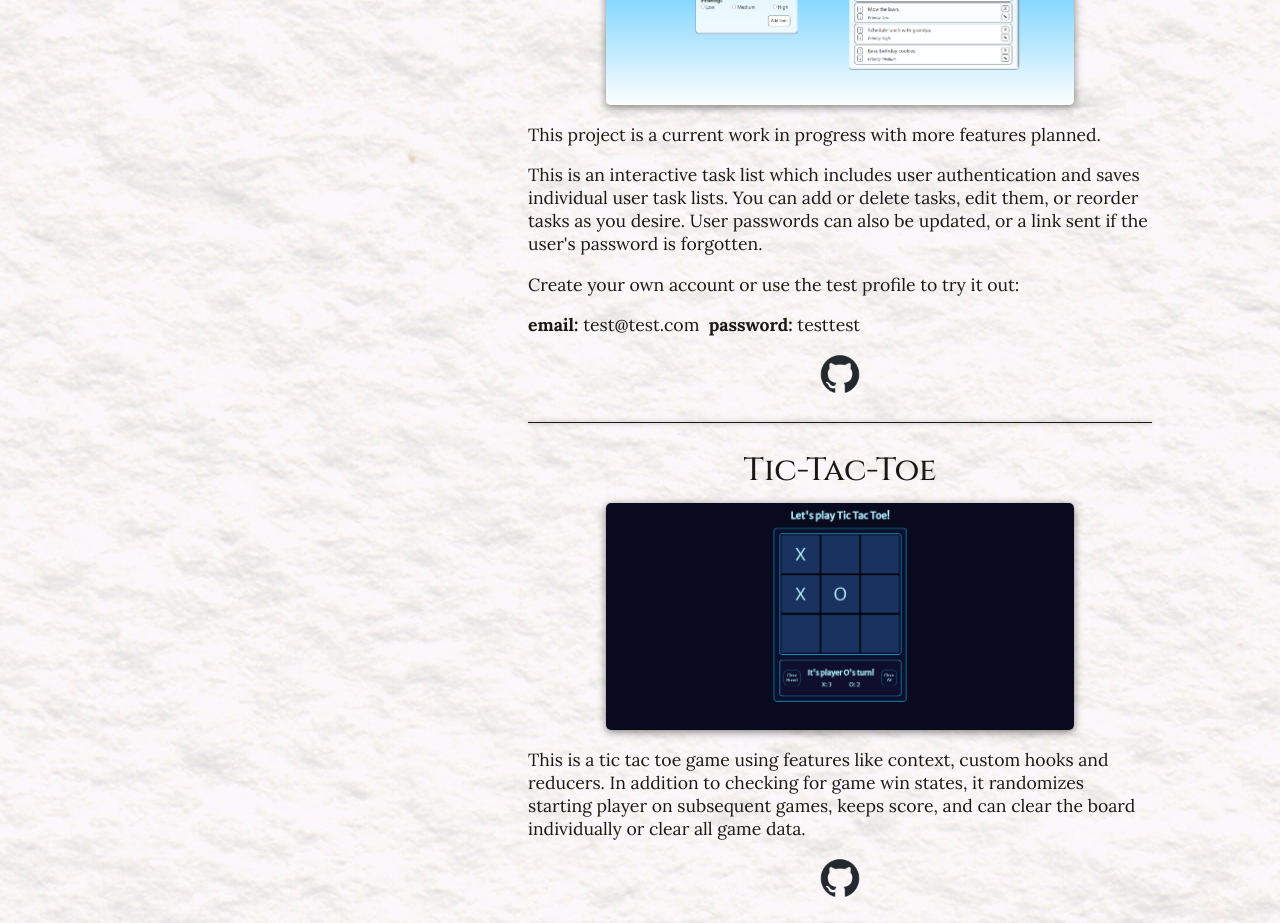
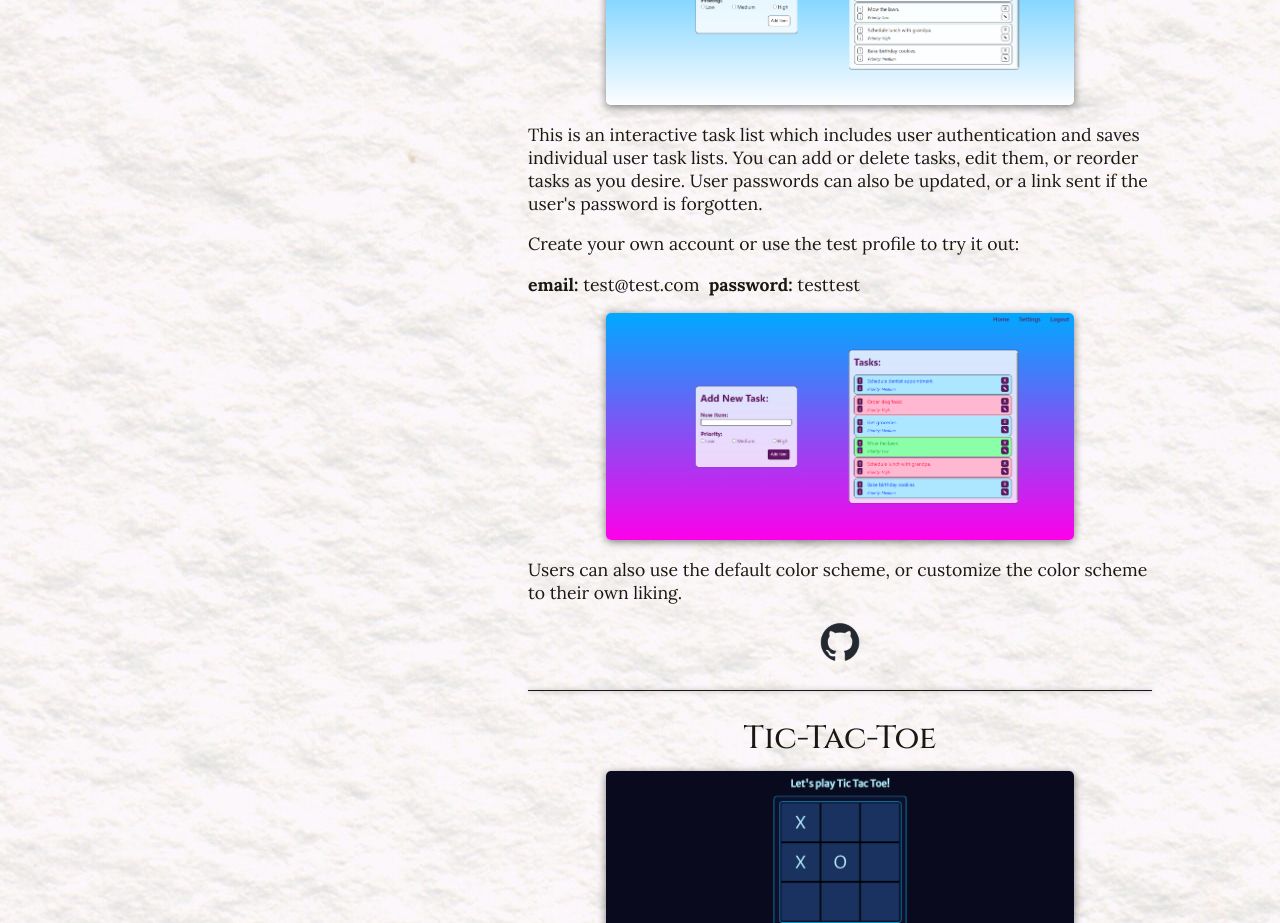
Before and after one commit to Jessiroo/jessiroo.github.io, a React (Create React App) app: page /portfolio in a window 1280 px wide. Shown: the part 1100-2023 px from the top of the page. Built offline with nearby package versions, Linux system fonts and the light colour scheme.

Commit message:
updated for added task list functionality

```diff
--- a/src/pages/Portfolio.js
+++ b/src/pages/Portfolio.js
@@ -5,6 +5,7 @@ import classes from './Portfolio.module.css';
 
 import HappyPaws from '../assets/HappyPaws.png';
 import TaskList from '../assets/TaskList.png';
+import TaskList2 from '../assets/TaskList2.png';
 import TicTacToe from '../assets/TicTacToe.png';
 import ReactMeals from '../assets/ReactMeals.png';
 import HardHat from '../assets/HardHat.jpeg';
@@ -33,11 +34,18 @@ const PortfolioPage = () => {
           altImgText="Task list website."
           gitHubLink="https://github.com/Jessiroo/to-do"
         >
-          <p>This project is a current work in progress with more features planned.</p>
           <p>This is an interactive task list which includes user authentication and saves individual user task lists. You can add or delete tasks, edit them, or reorder tasks as you desire. User passwords can also be updated, or a link sent if the user's password is forgotten.</p>
-
           <p>Create your own account or use the test profile to try it out:</p>
           <p><b>email:</b> test@test.com  <b>password:</b> testtest</p>
+          <a
+            href="https://silver-flan-9422a2.netlify.app/"
+            target="_blank"
+            rel="external noreferrer"
+            className={classes.extraPortfolioImage}
+          >
+            <img src={TaskList2} alt="Task list website with alternate color scheme"/>
+          </a>
+          <p>Users can also use the default color scheme, or customize the color scheme to their own liking.</p>
         </PortfolioPiece>
         <PortfolioPiece
           header="Tic-Tac-Toe"
--- a/src/pages/Portfolio.module.css
+++ b/src/pages/Portfolio.module.css
@@ -15,6 +15,24 @@
   margin-top: -1rem;
 }
 
+.extraPortfolioImage {
+  display: flex;
+  justify-content: center;
+}
+
+.extraPortfolioImage img {
+  width: 75%;
+  border-radius: 5px;
+  box-shadow: 0 2px 8px rgba(0, 0, 0, 0.5);
+}
+
+.extraPortfolioImage img:hover {
+  box-shadow: 0 2px 8px rgba(0, 0, 0);
+  cursor: pointer;
+  width: calc(75% + 5px);
+  margin-bottom: -2.5px;
+}
+
 /* RESPONSIVE */
 @media (max-width: 1200px) {
   .comingSoonImage img {
@@ -24,6 +42,14 @@
   .comingSoon img {
     width: 100%;
   }
+
+  .extraPortfolioImage img {
+    width: 100%;
+  }
+
+  .extraPortfolioImage img:hover {
+    width: calc(100% + 5px);
+  }
 }
 
 @media(min-width: 2000px) {
```
Also changed, not shown: src/assets/TaskList2.png (added).
